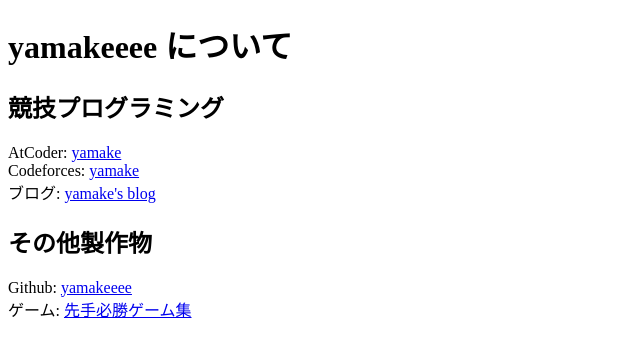
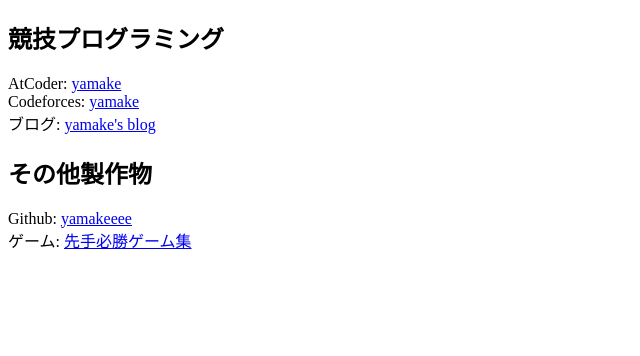
Before and after one commit to yamakeeee/portfolio, a plain HTML site: page index.html in a window 1280 px wide. Shown: the whole page, without its empty margins (0-640 px from the left). Drawn offline with Linux system fonts and the light colour scheme.

Commit message:
Update index.html

```diff
--- a/index.html
+++ b/index.html
@@ -5,7 +5,6 @@
         <title>yamakeeee</title>
     </head>
     <body>
-        <h1>yamakeeee について</h1>
         <h2 class="title">競技プログラミング</h2>
         <p>
             AtCoder: <a href="https://atcoder.jp/users/yamake">yamake</a><br>
```
